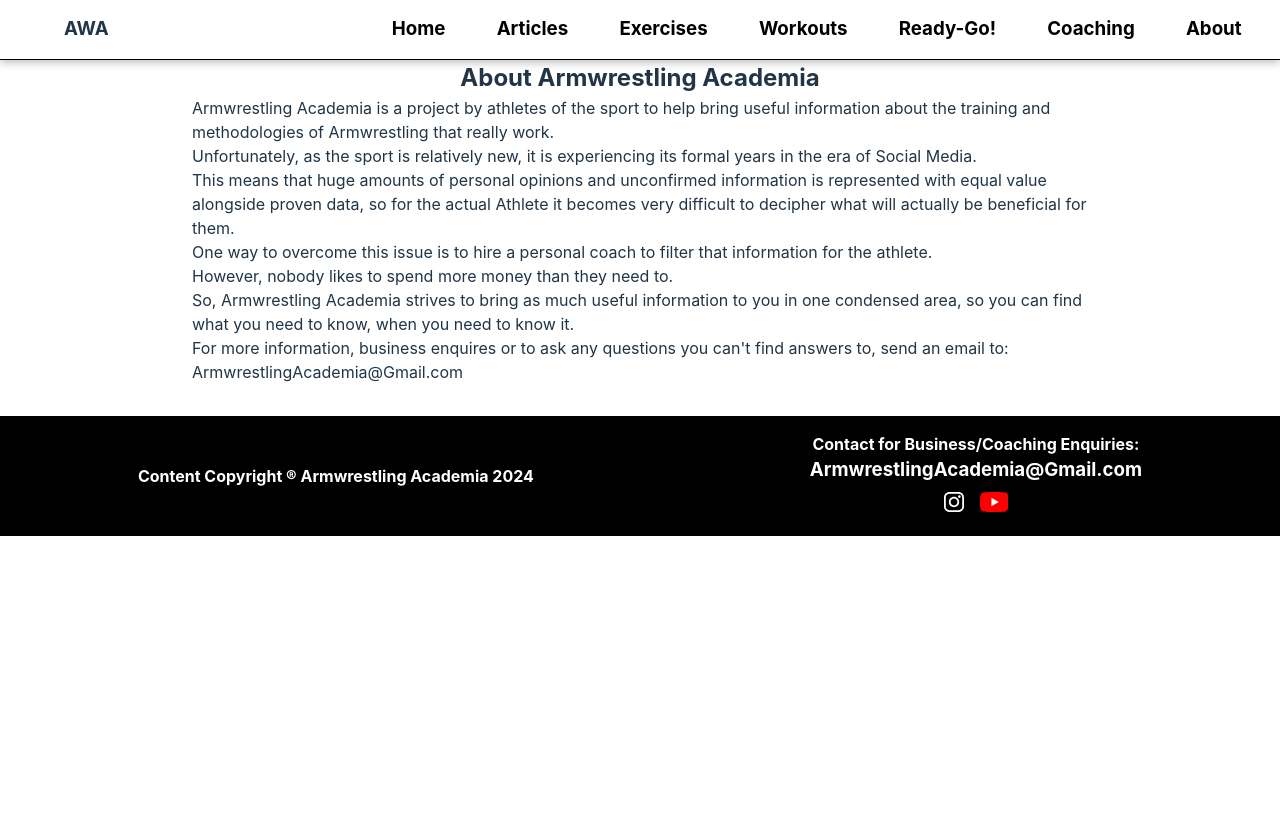
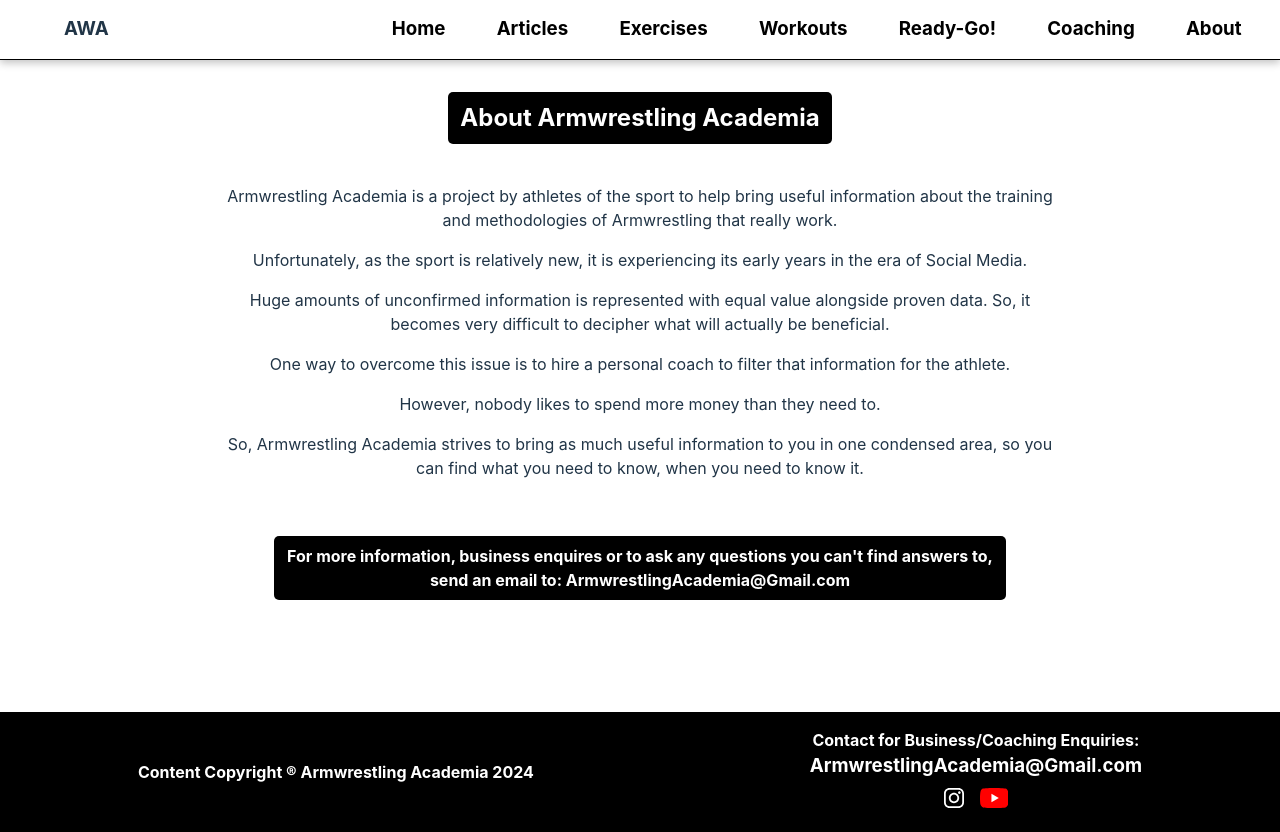
Before and after one commit to SuperHeavyBallet/AWA-Blog-React, a React (Vite) app in the folder awa-blog-react/: page /about in a window 1280 px wide. Before the commit the page ends 800 px from the top, so only its background shows below. Built offline with nearby package versions, Linux system fonts and the light colour scheme.

Commit message:
Working on about page

```diff
--- a/awa-blog-react/src/index.css
+++ b/awa-blog-react/src/index.css
@@ -1011,3 +1011,30 @@ Ready Go Page */
   background-color: red;
   color: white;
 }
+
+/* About Page */
+
+.about-page-head{
+  padding: 3vh 1vw 1vh 1vw;
+}
+.about-page-text{
+  padding: 3vh 1vw 1vh 1vw;
+  display: flex;
+  flex-direction: column;
+}
+
+.about-page-text p{
+  text-align: center;
+  margin: 1vh 1vw;
+}
+
+.about-page-bottom-banner{
+  display: flex;
+  flex-direction: column;
+  justify-content: center;
+  align-items: center;
+  text-align: center;
+  margin: 4vh 3vw 10vh 3vw;
+
+
+}
--- a/awa-blog-react/src/pages/about/AboutPageHeadArea.jsx
+++ b/awa-blog-react/src/pages/about/AboutPageHeadArea.jsx
@@ -1,8 +1,8 @@
 export default function AboutPageHeadArea()
 {
     return(
-        <div>
-            <h2>About Armwrestling Academia</h2>
+        <div className="about-page-head">
+            <h2 className="coaching-page-title">About Armwrestling Academia</h2>
         </div>
     )
 }
--- a/awa-blog-react/src/pages/about/AboutPageMidArea.jsx
+++ b/awa-blog-react/src/pages/about/AboutPageMidArea.jsx
@@ -2,14 +2,15 @@ export default function AboutPageMidArea()
 {
     return(
         <div>
+        <div className="about-page-text">
             <p>
             Armwrestling Academia is a project by athletes of the sport to help bring useful information about the training and methodologies of Armwrestling that really work.
             </p>
             <p>
-            Unfortunately, as the sport is relatively new, it is experiencing its formal years in the era of Social Media.
+            Unfortunately, as the sport is relatively new, it is experiencing its early years in the era of Social Media.
             </p>
             <p>
-            This means that huge amounts of personal opinions and unconfirmed information is represented with equal value alongside proven data, so for the actual Athlete it becomes very difficult to decipher what will actually be beneficial for them.
+            Huge amounts of unconfirmed information is represented with equal value alongside proven data. So, it becomes very difficult to decipher what will actually be beneficial.
             </p>
             <p>
             One way to overcome this issue is to hire a personal coach to filter that information for the athlete.
@@ -20,9 +21,17 @@ export default function AboutPageMidArea()
             <p>
             So, Armwrestling Academia strives to bring as much useful information to you in one condensed area, so you can find what you need to know, when you need to know it.
             </p>
-            <p>
-            For more information, business enquires or to ask any questions you can't find answers to, send an email to: ArmwrestlingAcademia@Gmail.com
-            </p>
+            </div>
+            <div className="about-page-bottom-banner ">
+            <h4 className="coaching-page-title">
+                <div>
+            For more information, business enquires or to ask any questions you can't find answers to,
+            </div>
+            <div>
+            send an email to: ArmwrestlingAcademia@Gmail.com
+            </div>
+            </h4>
+            </div>
         </div>
     )
 }
```
